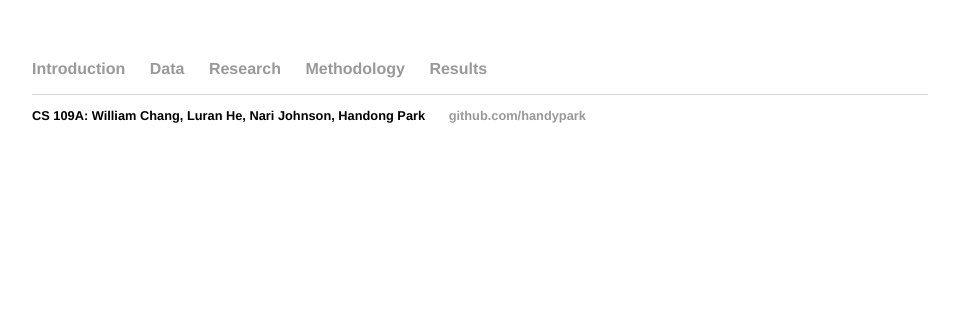
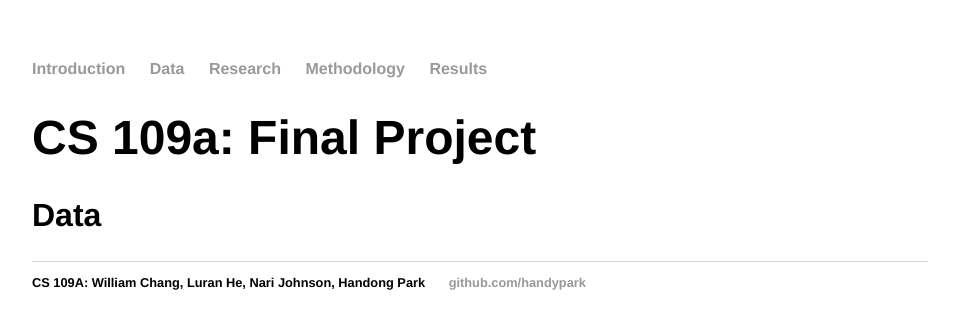
Before and after one commit to handypark/handypark.github.io, a Jekyll site: the page built from data.html, in a window 1280 px wide. Shown: the top 329 px of the page, without its empty margins (160-1119 px from the left). Built offline with Jekyll 4.4.1, drawn with Linux system fonts in a browser that asks for light colours.

Commit message:
Update data.html

```diff
--- a/data.html
+++ b/data.html
@@ -2,3 +2,8 @@
 layout: default
 title: Data
 ---
+
+<div class="blurb">
+	<h1>CS 109a: Final Project</h1>
+	<h2>Data</h2>
+</div><!-- /.blurb -->
```
